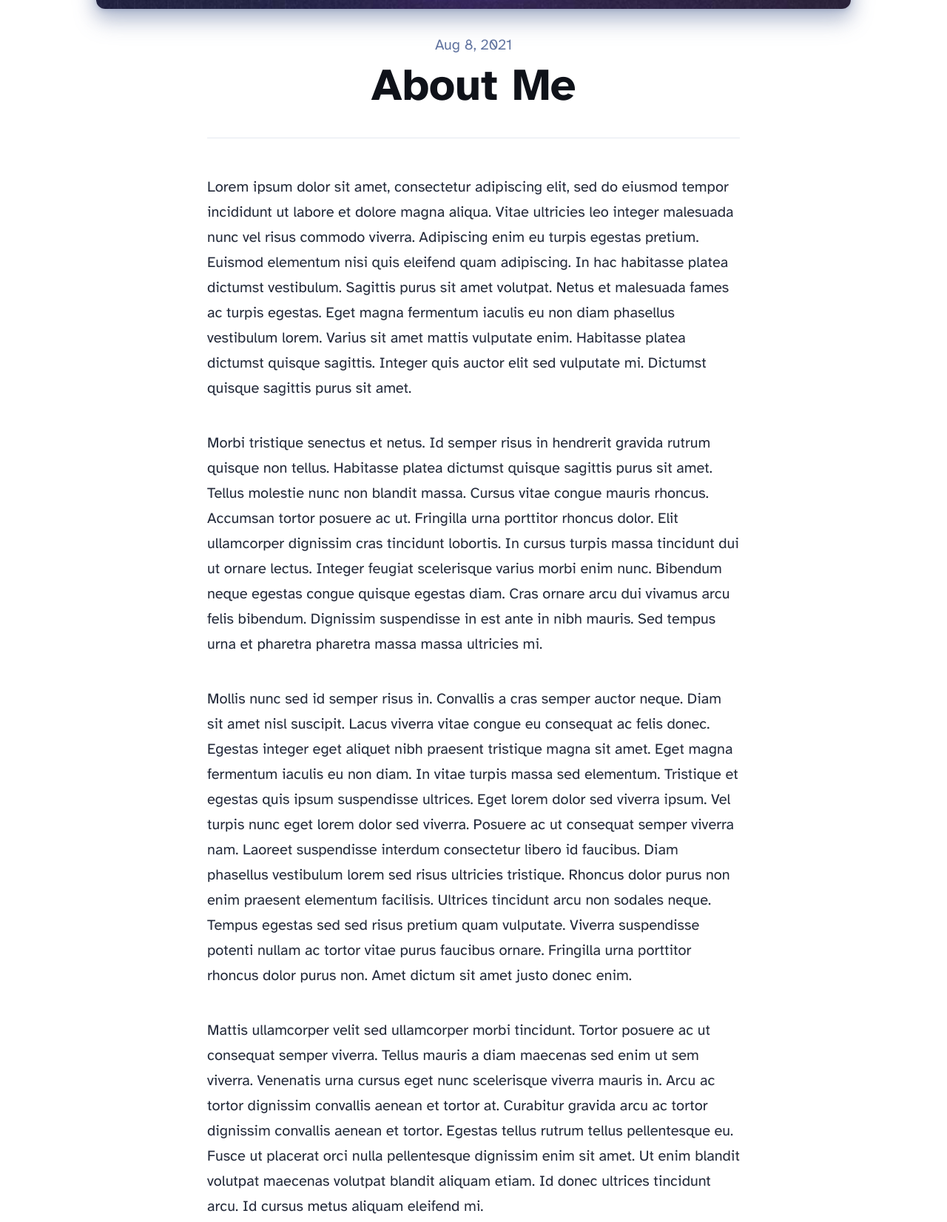
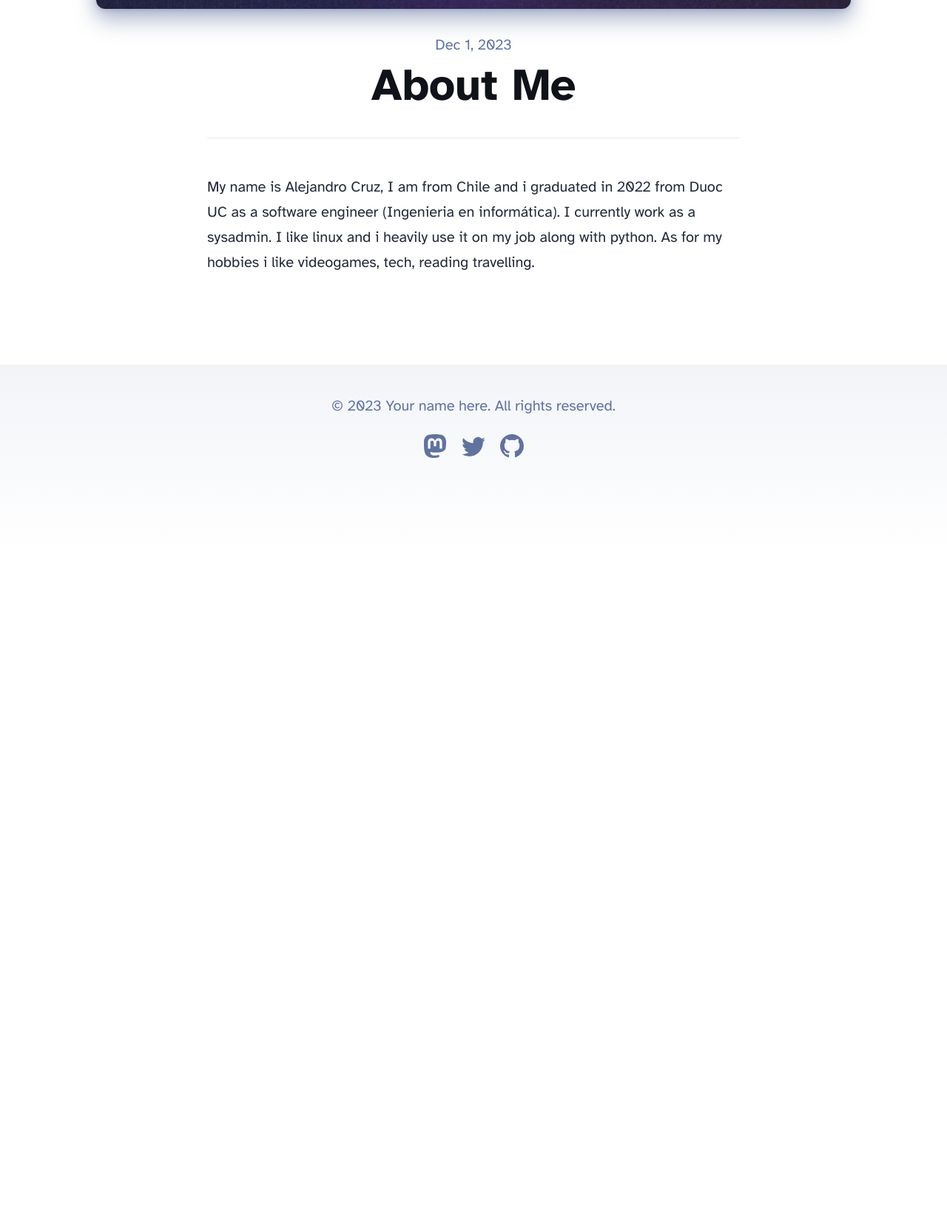
Before and after one commit to AlejandroCruz-0/alejandrocruz-0.github.io, an Astro site: page /about in a window 1280 px wide. Shown: the part 636-2288 px from the top of the page at 74% size. After the commit the page ends 1387 px from the top, so only its background shows below. Built offline with nearby package versions, Linux system fonts and the light colour scheme; Astro itself is replaced by a stand-in of ours.

Commit message:
Updated about page

```diff
--- a/src/pages/about.astro
+++ b/src/pages/about.astro
@@ -4,59 +4,13 @@ import Layout from '../layouts/BlogPost.astro';
 
 <Layout
 	title="About Me"
-	description="Lorem ipsum dolor sit amet"
-	pubDate={new Date('August 08 2021')}
+	description="A simple sysadmin/developer"
+	pubDate={new Date('December 01 2023')}
 	heroImage="/blog-placeholder-about.jpg"
 >
 	<p>
-		Lorem ipsum dolor sit amet, consectetur adipiscing elit, sed do eiusmod tempor incididunt ut
-		labore et dolore magna aliqua. Vitae ultricies leo integer malesuada nunc vel risus commodo
-		viverra. Adipiscing enim eu turpis egestas pretium. Euismod elementum nisi quis eleifend quam
-		adipiscing. In hac habitasse platea dictumst vestibulum. Sagittis purus sit amet volutpat. Netus
-		et malesuada fames ac turpis egestas. Eget magna fermentum iaculis eu non diam phasellus
-		vestibulum lorem. Varius sit amet mattis vulputate enim. Habitasse platea dictumst quisque
-		sagittis. Integer quis auctor elit sed vulputate mi. Dictumst quisque sagittis purus sit amet.
+		My name is Alejandro Cruz, I am from Chile and i graduated in 2022 from Duoc UC as a software engineer (Ingenieria en informática). I currently work as a sysadmin. I like linux and i heavily use it on my job along with python.
+As for my hobbies i like videogames, tech, reading travelling.
 	</p>
 
-	<p>
-		Morbi tristique senectus et netus. Id semper risus in hendrerit gravida rutrum quisque non
-		tellus. Habitasse platea dictumst quisque sagittis purus sit amet. Tellus molestie nunc non
-		blandit massa. Cursus vitae congue mauris rhoncus. Accumsan tortor posuere ac ut. Fringilla urna
-		porttitor rhoncus dolor. Elit ullamcorper dignissim cras tincidunt lobortis. In cursus turpis
-		massa tincidunt dui ut ornare lectus. Integer feugiat scelerisque varius morbi enim nunc.
-		Bibendum neque egestas congue quisque egestas diam. Cras ornare arcu dui vivamus arcu felis
-		bibendum. Dignissim suspendisse in est ante in nibh mauris. Sed tempus urna et pharetra pharetra
-		massa massa ultricies mi.
-	</p>
-
-	<p>
-		Mollis nunc sed id semper risus in. Convallis a cras semper auctor neque. Diam sit amet nisl
-		suscipit. Lacus viverra vitae congue eu consequat ac felis donec. Egestas integer eget aliquet
-		nibh praesent tristique magna sit amet. Eget magna fermentum iaculis eu non diam. In vitae
-		turpis massa sed elementum. Tristique et egestas quis ipsum suspendisse ultrices. Eget lorem
-		dolor sed viverra ipsum. Vel turpis nunc eget lorem dolor sed viverra. Posuere ac ut consequat
-		semper viverra nam. Laoreet suspendisse interdum consectetur libero id faucibus. Diam phasellus
-		vestibulum lorem sed risus ultricies tristique. Rhoncus dolor purus non enim praesent elementum
-		facilisis. Ultrices tincidunt arcu non sodales neque. Tempus egestas sed sed risus pretium quam
-		vulputate. Viverra suspendisse potenti nullam ac tortor vitae purus faucibus ornare. Fringilla
-		urna porttitor rhoncus dolor purus non. Amet dictum sit amet justo donec enim.
-	</p>
-
-	<p>
-		Mattis ullamcorper velit sed ullamcorper morbi tincidunt. Tortor posuere ac ut consequat semper
-		viverra. Tellus mauris a diam maecenas sed enim ut sem viverra. Venenatis urna cursus eget nunc
-		scelerisque viverra mauris in. Arcu ac tortor dignissim convallis aenean et tortor at. Curabitur
-		gravida arcu ac tortor dignissim convallis aenean et tortor. Egestas tellus rutrum tellus
-		pellentesque eu. Fusce ut placerat orci nulla pellentesque dignissim enim sit amet. Ut enim
-		blandit volutpat maecenas volutpat blandit aliquam etiam. Id donec ultrices tincidunt arcu. Id
-		cursus metus aliquam eleifend mi.
-	</p>
-
-	<p>
-		Tempus quam pellentesque nec nam aliquam sem. Risus at ultrices mi tempus imperdiet. Id porta
-		nibh venenatis cras sed felis eget velit. Ipsum a arcu cursus vitae. Facilisis magna etiam
-		tempor orci eu lobortis elementum. Tincidunt dui ut ornare lectus sit. Quisque non tellus orci
-		ac. Blandit libero volutpat sed cras. Nec tincidunt praesent semper feugiat nibh sed pulvinar
-		proin gravida. Egestas integer eget aliquet nibh praesent tristique magna.
-	</p>
 </Layout>
```
